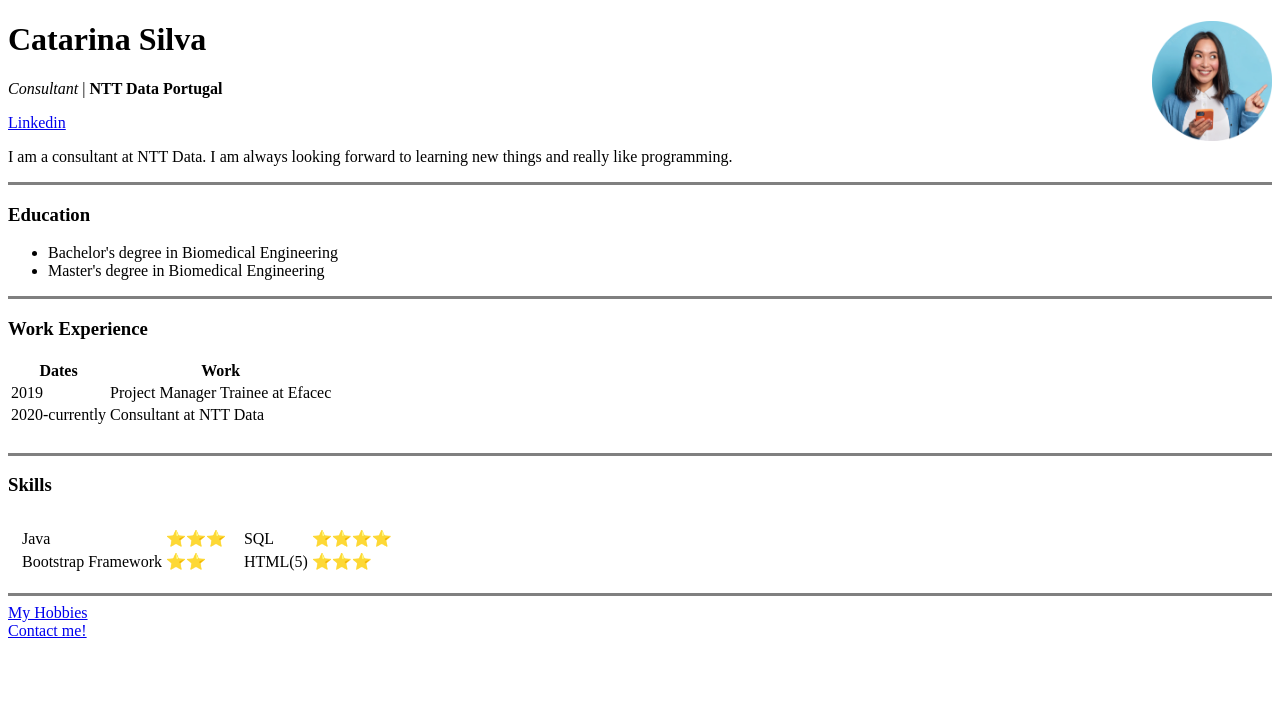
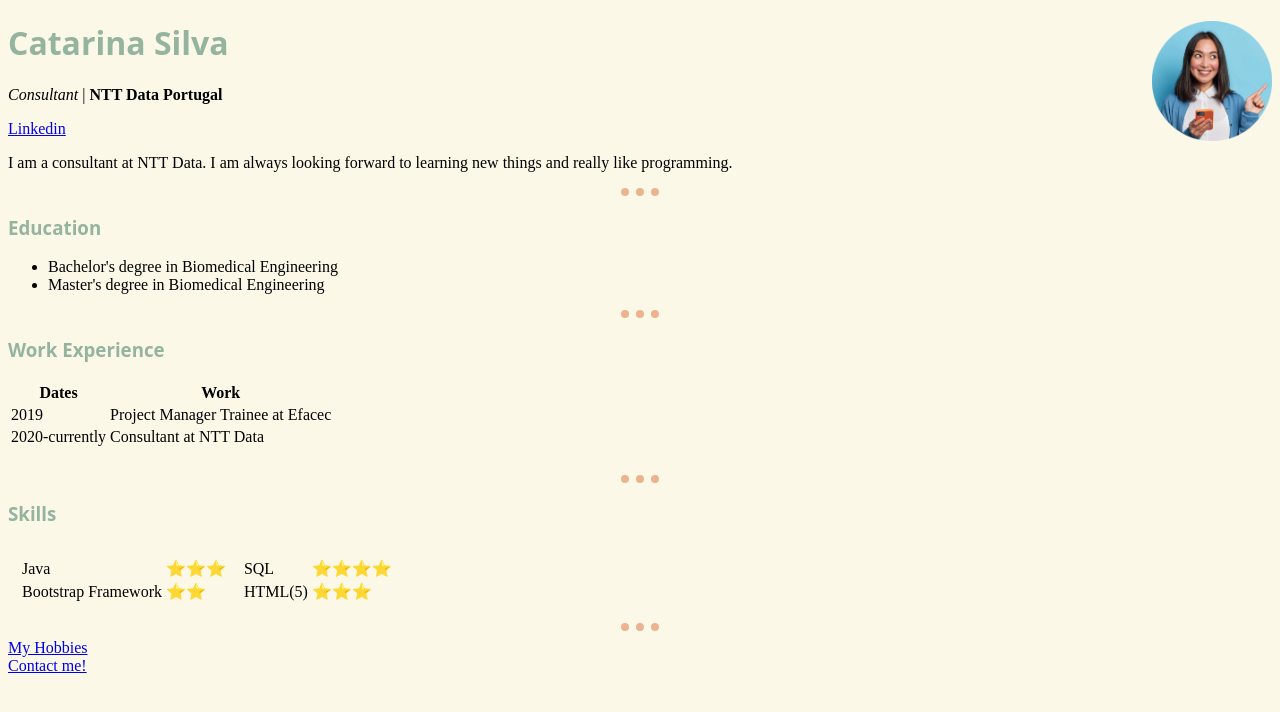
Before and after one commit to catarinassilv/cv, a plain HTML site: page index.html in a window 1280 px wide. Drawn offline with Linux system fonts and the light colour scheme.

Commit message:
Add CSS to the website

```diff
--- /dev/null
+++ b/css/styles.css
@@ -0,0 +1,26 @@
+/*****TAG SELECTORS*****/
+
+body {
+  background-color: #FCF8E8;
+}
+
+hr {
+  border:none;
+  border-top:8px dotted;
+  color: #ECB390;
+  width:3%;
+}
+h1 {
+  font-family: system-ui;
+  color: #94B49F;
+}
+h3 {
+  font-family: system-ui;
+  color: #94B49F;
+}
+
+/*****CLASS SELECTORS*****/
+
+.linkedin:hover {
+  color: #DF7861;
+}
--- a/index.html
+++ b/index.html
@@ -6,21 +6,22 @@
   <meta name="description" content="This is the CV of Catarina Silva">
   <meta name="author" content="Catarina Silva">
   <title>🤓 Catarina's CV</title>
+  <link rel="stylesheet" href="css/styles.css">
 </head>
 
 <body>
   <img src="images/profile-pic.png" alt="profile picture" align="right" width="120" height="120">
   <h1>Catarina Silva</h1>
   <p> <em>Consultant</em> | <strong>NTT Data Portugal</strong></p>
-  <a href="https://www.linkedin.com/feed/">Linkedin</a>
+  <a class="linkedin" href="https://www.linkedin.com/feed/">Linkedin</a>
   <p>I am a consultant at NTT Data. I am always looking forward to learning new things and really like programming.</p>
-  <hr size="3" noshade>
+  <hr>
   <h3>Education</h3>
   <ul>
     <li>Bachelor's degree in Biomedical Engineering</li>
     <li>Master's degree in Biomedical Engineering</li>
   </ul>
-  <hr size="3" noshade>
+  <hr>
   <h3>Work Experience</h3>
   <table>
     <thead>
@@ -39,7 +40,7 @@
     </tbody>
   </table>
   <br>
-  <hr size="3" noshade>
+  <hr>
   <h3>Skills</h3>
   <table cellspacing="10">
     <tr>
@@ -69,7 +70,7 @@
       </td>
     </tr>
   </table>
-  <hr size="3" noshade>
+  <hr>
   <a href="hobbies.html">My Hobbies</a>
   <br>
   <a href="contacts.html">Contact me!</a>
```
Also changed, not shown: contacts.html (+1 -0 lines), hobbies.html (+1 -0 lines).
